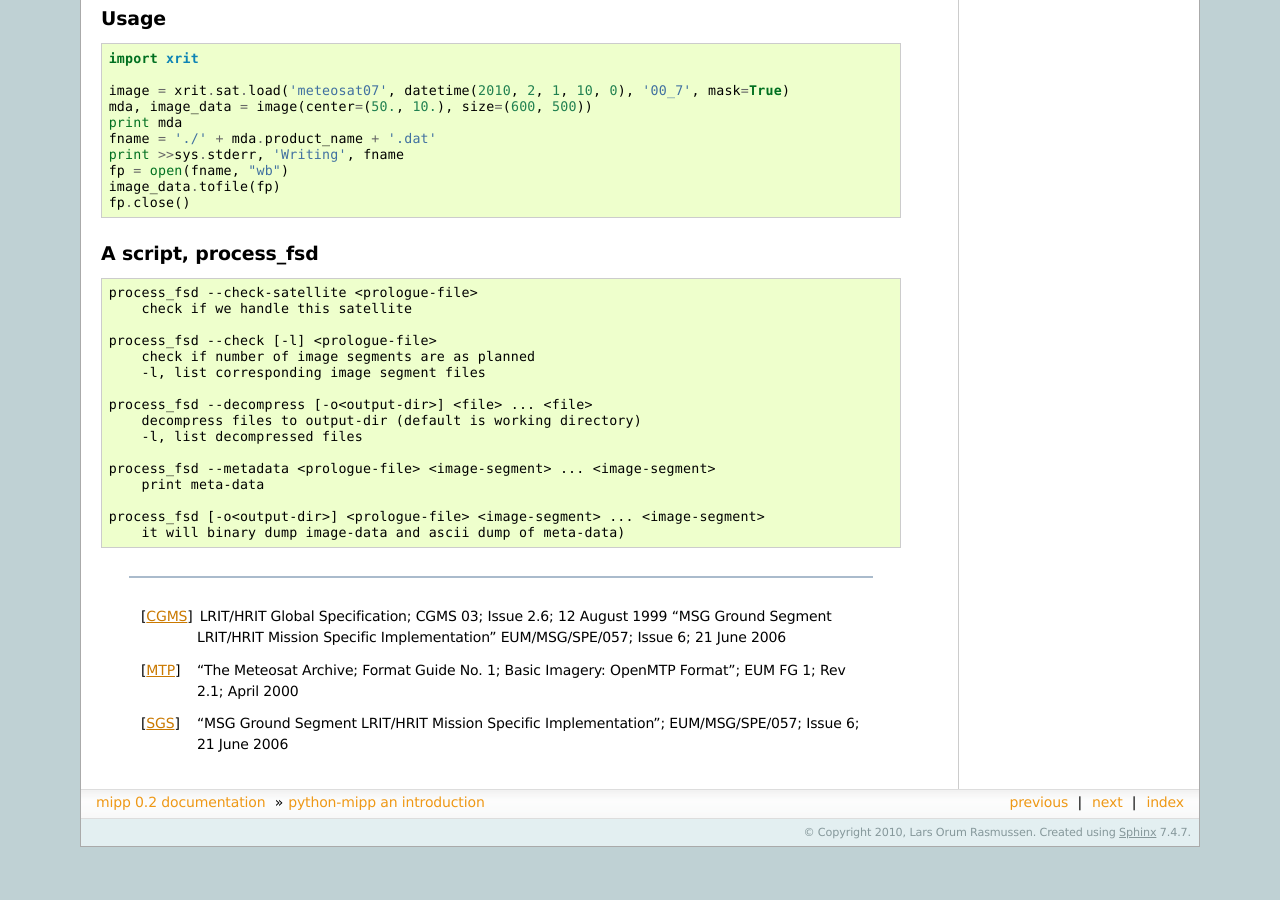
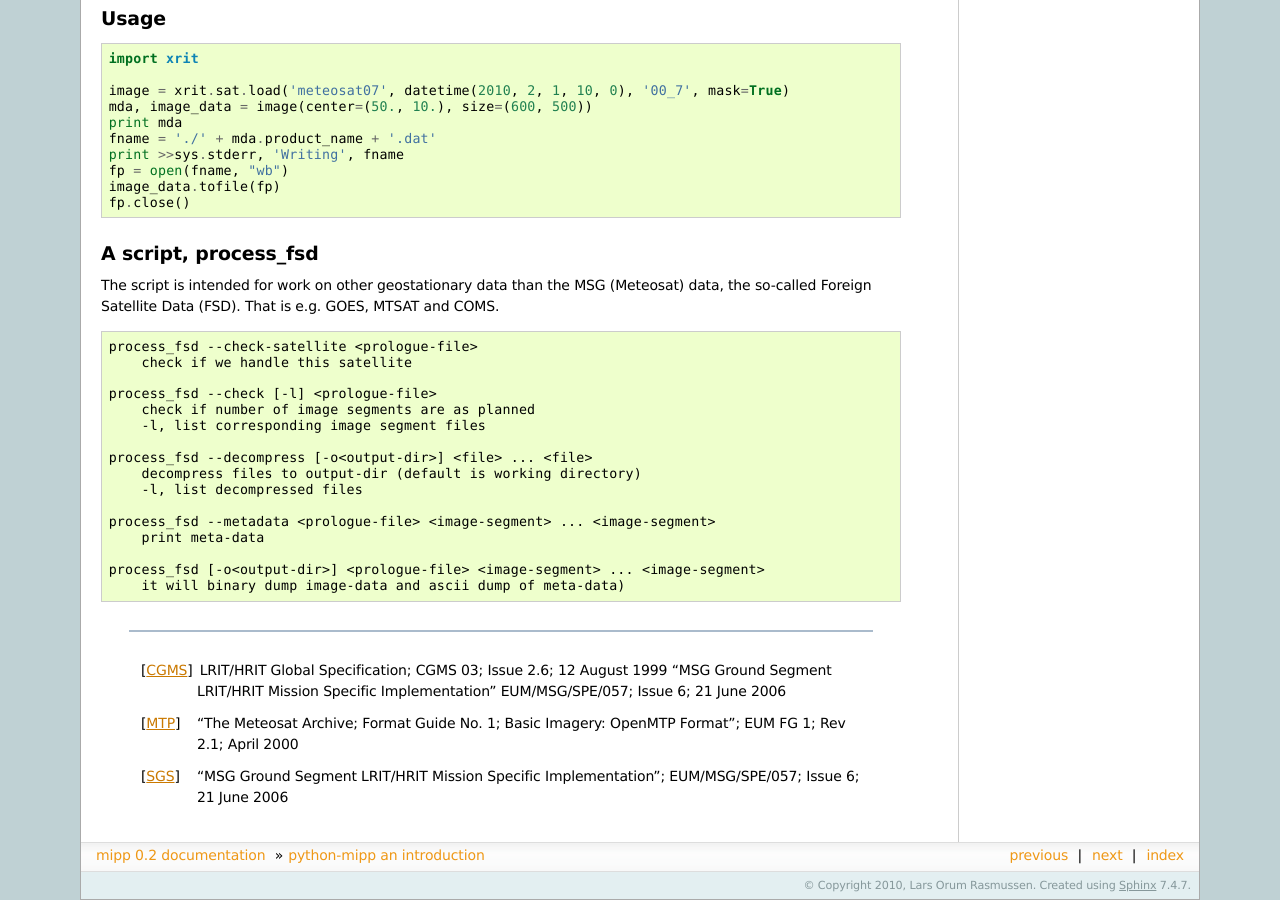
Before and after one commit to pytroll/mipp, a Sphinx documentation site: the page built from doc/source/introduction.rst, in a window 1280 px wide and 900 px high, scrolled down 2603 px. Built offline with Sphinx 7.4.7, drawn with Linux system fonts in a browser that asks for light colours; before the commit the page ends 3450 px from its top, so only the background shows below that.

Commit message:
Update info text on process_fsd usage

```diff
--- a/doc/source/introduction.rst
+++ b/doc/source/introduction.rst
@@ -183,6 +183,11 @@ Usage
 
 A script, process_fsd
 ---------------------
+
+The script is intended for work on other geostationary data than the MSG
+(Meteosat) data, the so-called Foreign Satellite Data (FSD). That is e.g. GOES,
+MTSAT and COMS.
+
 .. code-block:: text
 
     process_fsd --check-satellite <prologue-file>
```
